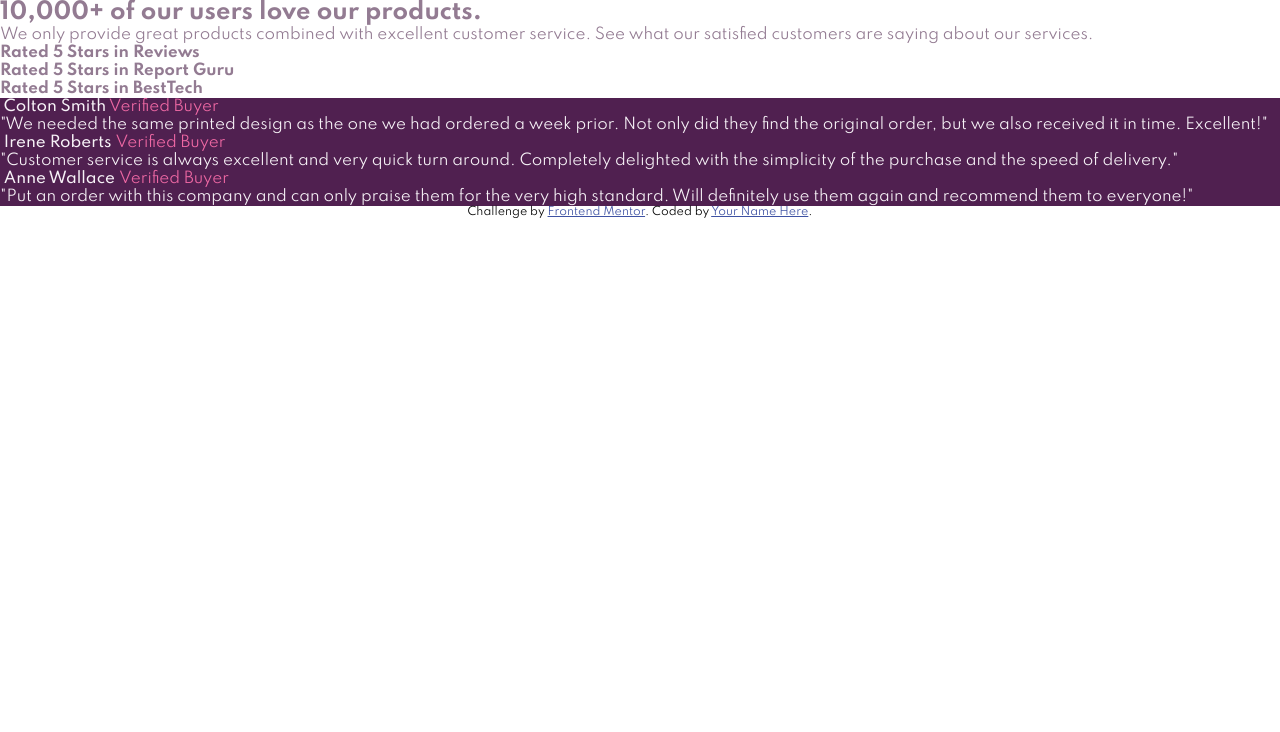
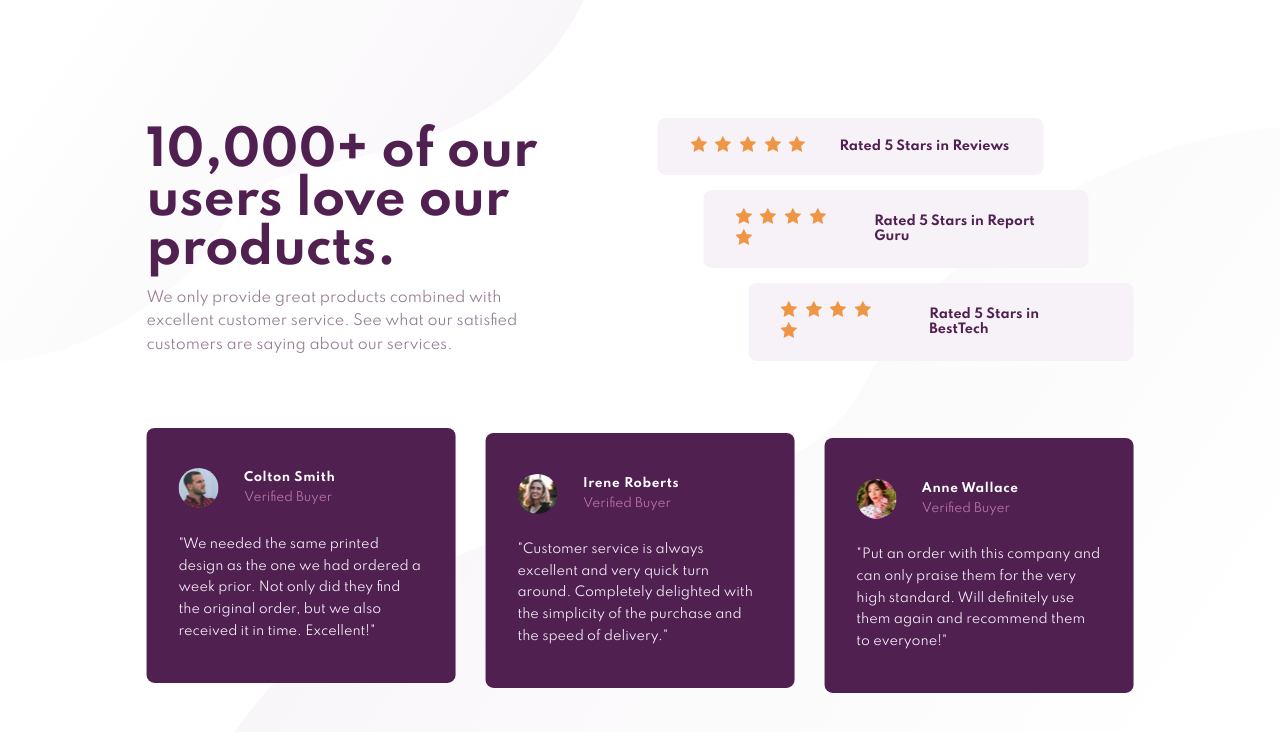
Before and after one commit to E1000o/FM6-social-proof-section-master, a plain HTML site: page index.html in a window 1280 px wide. Drawn offline with Linux system fonts and the light colour scheme.

Commit message:
complete desktop version

```diff
--- a/css/styles.css
+++ b/css/styles.css
@@ -12,41 +12,171 @@ body {
     font-size: 1rem;
     font-family: 'Spartan', sans-serif;
     font-weight: 400;
+    position: relative;
+    width: 100%;
+    height: 100VH;
+    background-image: url("../images/bg-pattern-top-desktop.svg"), url("../images/bg-pattern-bottom-desktop.svg");
+    background-repeat: no-repeat;
+    background-position: top left, bottom right;
+}
+
+main {
+    position: absolute;
+    top: 50%;
+    left: 50%;
+    transform: translateX(-50%) translateY(-50%);
+    width: 77.1%;
+    display: grid;
+    grid-template-columns: 1fr 1fr;
+    grid-template-rows: 1fr 1fr;
+    grid-template-areas: "main-content ratings"
+                         "reviews reviews";
+    row-gap: 3.7rem;
 }
 
 h1 {
-    color: hsl(303, 10%, 53%);
+    color: hsl(300, 43%, 22%);
     font-weight: 700;
+    font-size: 3.2rem;
+    line-height: 1.02;
+    margin-bottom: 0.8rem;
+}
+
+.main-content {
+    grid-area: main-content;
+    padding-top: 1.4rem;
+    padding-right: 6.5rem;
+    padding-bottom: 1rem;
 }
 
 .main-content p {
     color: hsl(303, 10%, 53%);
+    line-height: 1.65;
+    font-size: 0.95rem;
+}
+
+.ratings {
+    padding-left: 1.2rem;
+    grid-area: ratings;
+    display: flex;
+    flex-direction: column;
+    justify-content:center;
+    row-gap: 1rem;
+}
+
+.ratings>div {
+    display: flex;
+    align-items: center;
+    width: 81%;
+    background-color:  hsl(300, 24%, 96%);
+    border-radius: 8px;
+    padding: 1.2rem 2.15rem;
+    /*height: 3.8rem;*/
 }
 
 .ratings p {
-    color: hsl(303, 10%, 53%);
+    font-size: 0.85rem;
+}
+
+.stars img {
+    margin-right: 0.25rem;
+}
+
+.ratings div:nth-child(1) {
+    align-self: start;
+}
+
+.ratings div:nth-child(2) {
+    align-self: center;
+}
+
+.ratings div:nth-child(3) {
+    align-self: end;
+}
+
+.ratings div:nth-child(1).stars {
+    margin-right: 2rem;
+    align-self: center;
+}
+
+.ratings p {
+    color: hsl(300, 43%, 22%);
     font-weight: 700;
+}
+
+.reviews {
+    grid-area: reviews;
+    display: grid;
+    grid-template-columns: 1fr 1fr 1fr;
+    grid-template-rows: 1fr;
+    column-gap: 2rem;
 }
 
 .review {
     background-color: hsl(300, 43%, 22%);
     color: hsl(300, 24%, 96%);
+    font-size: 0.85rem;
+    padding: 2.7rem 2.5em;
+    border-radius: 8px;
 }
 
-.review-header span:nth-child(2) {
-    font-weight: 500;
+.review-header {
+    display: flex;
+    margin-bottom: 2em;
 }
 
-.review-header span:nth-child(3) {
-    color: hsl(333, 80%, 67%);
+.review-header img {
+    border-radius: 100%;
+    width: 40px;
+    margin-right: 2em;
 }
 
+.reviewer-data span:nth-child(1) {
+    font-weight: 700;
+    color: hsl(0, 0%, 100%);
+    font-size: 0.8rem;
+    letter-spacing: 0.05em;
+}
 
+.reviewer-data span:nth-child(2) {
+    color: #be75aa;
+    font-size: 0.8rem;
+}
+
+.reviewer-data {
+    display: flex;
+    flex-direction: column;
+    justify-content: space-around;
+}
+
+.review p {
+    color: hsl(300, 24%, 96%);
+    line-height: 1.7;
+}
+
+.review:nth-child(1) {
+    align-self: start;
+}
+
+.review:nth-child(2) {
+    align-self: center;
+}
+
+.review:nth-child(3) {
+    align-self: end;
+}
+
+footer {
+    width: 100%;
+    position: absolute;
+    bottom: 0;
+}
 
 .attribution {
     font-size: 11px;
     text-align: center;
-  }
-  .attribution a {
+}
+
+.attribution a {
     color: hsl(228, 45%, 44%);
-  }
+}
--- a/index.html
+++ b/index.html
@@ -31,16 +31,44 @@
         </p>
       </section>
       <section class="ratings">
-        <div><div class="stars"></div><p>Rated 5 Stars in Reviews</p></div>
-        <div><div class="stars"></div><p>Rated 5 Stars in Report Guru</p></div>
-        <div><div class="stars"></div><p>Rated 5 Stars in BestTech</p></div>
+        <div>
+          <div class="stars">
+            <img src="images/icon-star.svg" alt="star">
+            <img src="images/icon-star.svg" alt="star">
+            <img src="images/icon-star.svg" alt="star">
+            <img src="images/icon-star.svg" alt="star">
+            <img src="images/icon-star.svg" alt="star">
+          </div>
+          <p>Rated 5 Stars in Reviews</p>
+        </div>
+        <div>
+          <div class="stars">
+            <img src="images/icon-star.svg" alt="star">
+            <img src="images/icon-star.svg" alt="star">
+            <img src="images/icon-star.svg" alt="star">
+            <img src="images/icon-star.svg" alt="star">
+            <img src="images/icon-star.svg" alt="star">
+          </div>
+          <p>Rated 5 Stars in Report Guru</p>
+        </div>
+        <div>
+          <div class="stars">
+            <img src="images/icon-star.svg" alt="star">
+            <img src="images/icon-star.svg" alt="star">
+            <img src="images/icon-star.svg" alt="star">
+            <img src="images/icon-star.svg" alt="star">
+            <img src="images/icon-star.svg" alt="star">
+          </div><p>Rated 5 Stars in BestTech</p>
+        </div>
       </section>
       <section class="reviews">
         <div class="review">
           <div class="review-header">
-            <img src="" alt="">
+            <img src="images/image-colton.jpg" alt="colton profile pic">
+            <div class="reviewer-data">
               <span>Colton Smith</span>
               <span>Verified Buyer</span>
+            </div>
           </div>
           <p>
             "We needed the same printed design as the one we had ordered a week prior.
@@ -50,10 +78,12 @@
         </div>
         <div class="review">
           <div class="review-header">
-            <img src="" alt="">
+            <img src="images/image-irene.jpg" alt="irene profile pic">
+            <div class="reviewer-data">
               <span>Irene Roberts </span>
               <span>Verified Buyer</span>
-          </header>
+            </div>
+          </div>
           <p>
             "Customer service is always excellent and very quick turn around. Completely
             delighted with the simplicity of the purchase and the speed of delivery."
@@ -61,9 +91,11 @@
         </div>
         <div class="review">
           <div class="review-header">
-            <img src="" alt="">
+            <img src="images/image-anne.jpg" alt="anne profile pic">
+            <div class="reviewer-data">
               <span>Anne Wallace </span>
               <span>Verified Buyer</span>
+            </div>
           </div>
           <p>
             "Put an order with this company and can only praise them for the very high
@@ -72,11 +104,13 @@
         </div>
       </section>
     </main>
-    <div class="attribution">
-      Challenge by
+    <!--
+    <footer class="attribution">
+      <p>Challenge by
       <a href="https://www.frontendmentor.io?ref=challenge" target="_blank"
         >Frontend Mentor</a
-      >. Coded by <a href="#">Your Name Here</a>.
-    </div>
+      >. Coded by <a href="#">Your Name Here</a>.</p>
+    </footer>
+    -->
   </body>
 </html>
```
Lines whose indentation alone changed are shown as unchanged.
